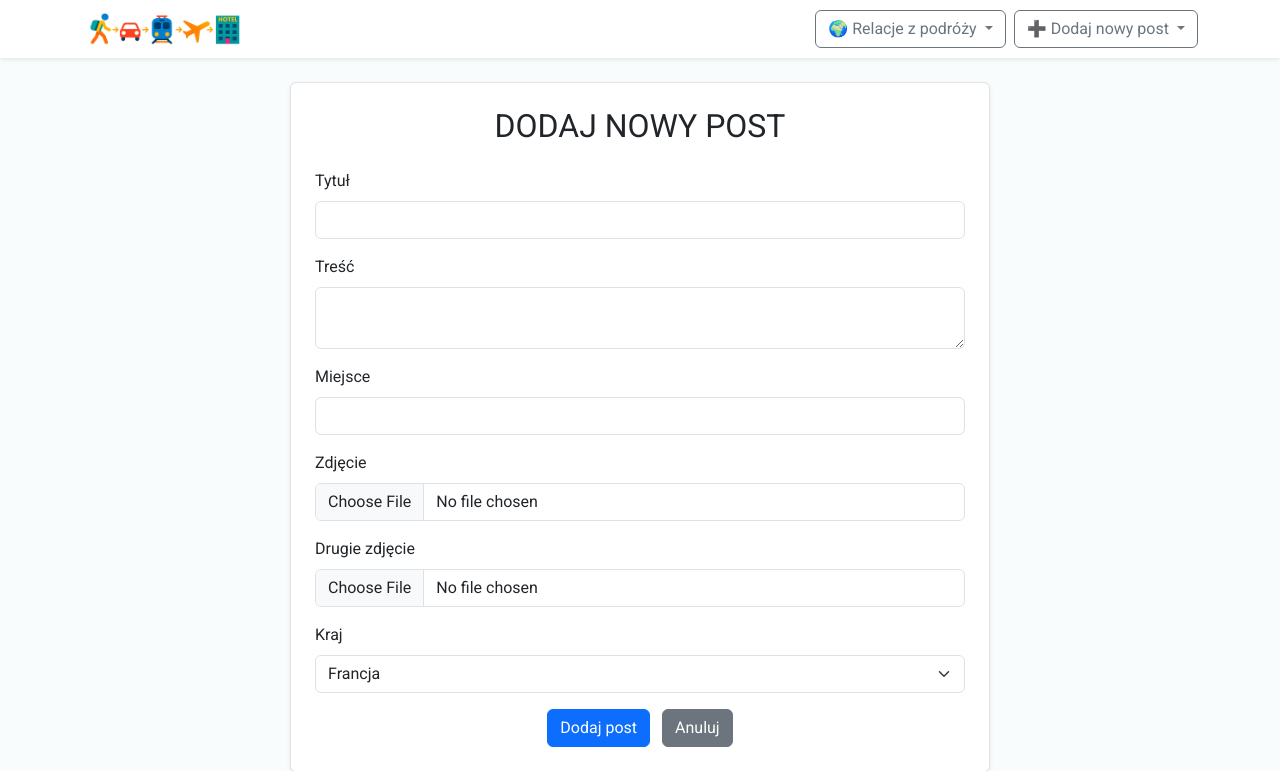
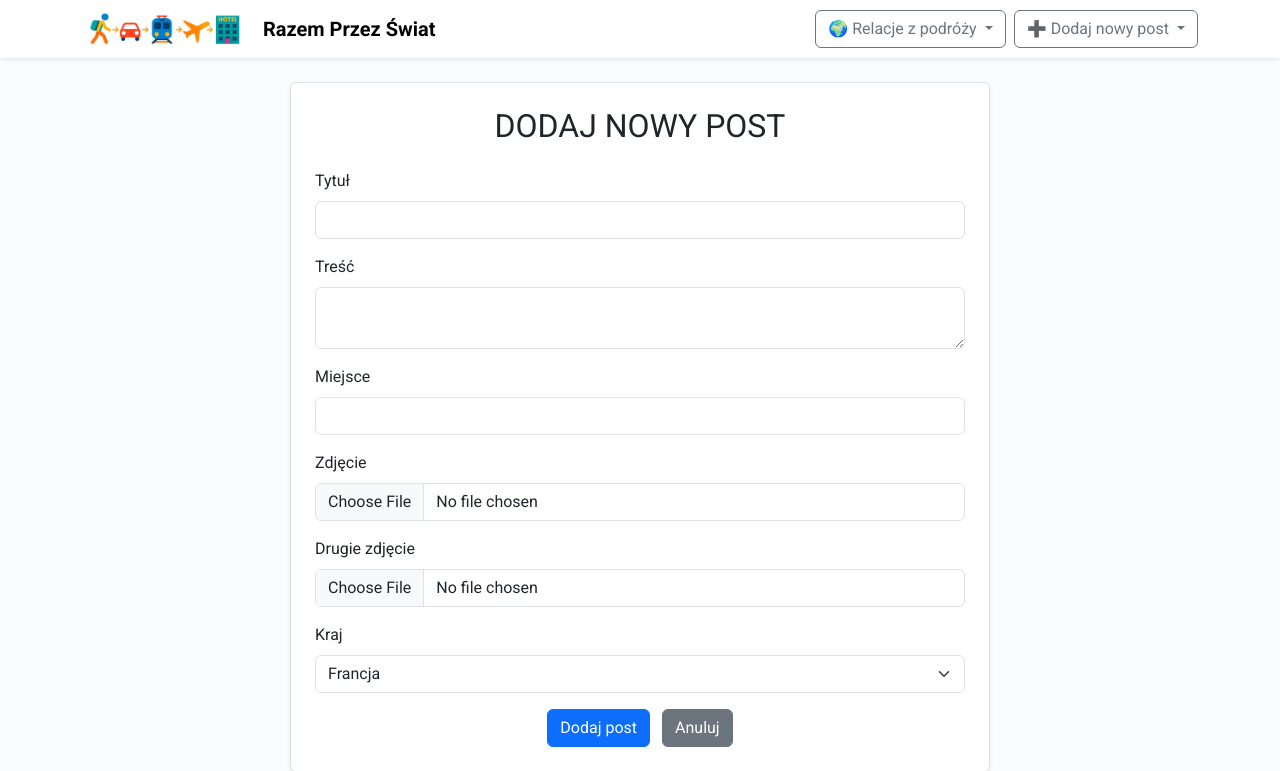
Before and after one commit to LiwiaSkok/travel-forum-REST-API, a Flask app: page /add in a window 1280 px wide. Shown: the top 771 px of the page. Run offline with Flask 3, Linux system fonts and the light colour scheme; some libraries are stand-ins or nearby versions.

Commit message:
Zmiana pliku readme

```diff
--- a/templates/base.html
+++ b/templates/base.html
@@ -17,7 +17,7 @@
     <!-- Logo -->
    <a class="navbar-brand fw-bold d-flex align-items-center ms-n4" href="/">
       <img src="{{ url_for('static', filename='images/logo.png') }}" alt="Logo" style="height: 32px " class=" me-3">
-
+      Razem Przez Świat
     </a>
 
     <button class="navbar-toggler" type="button" data-bs-toggle="collapse" data-bs-target="#navbarMenu">
```
Also changed, not shown: README.md.
